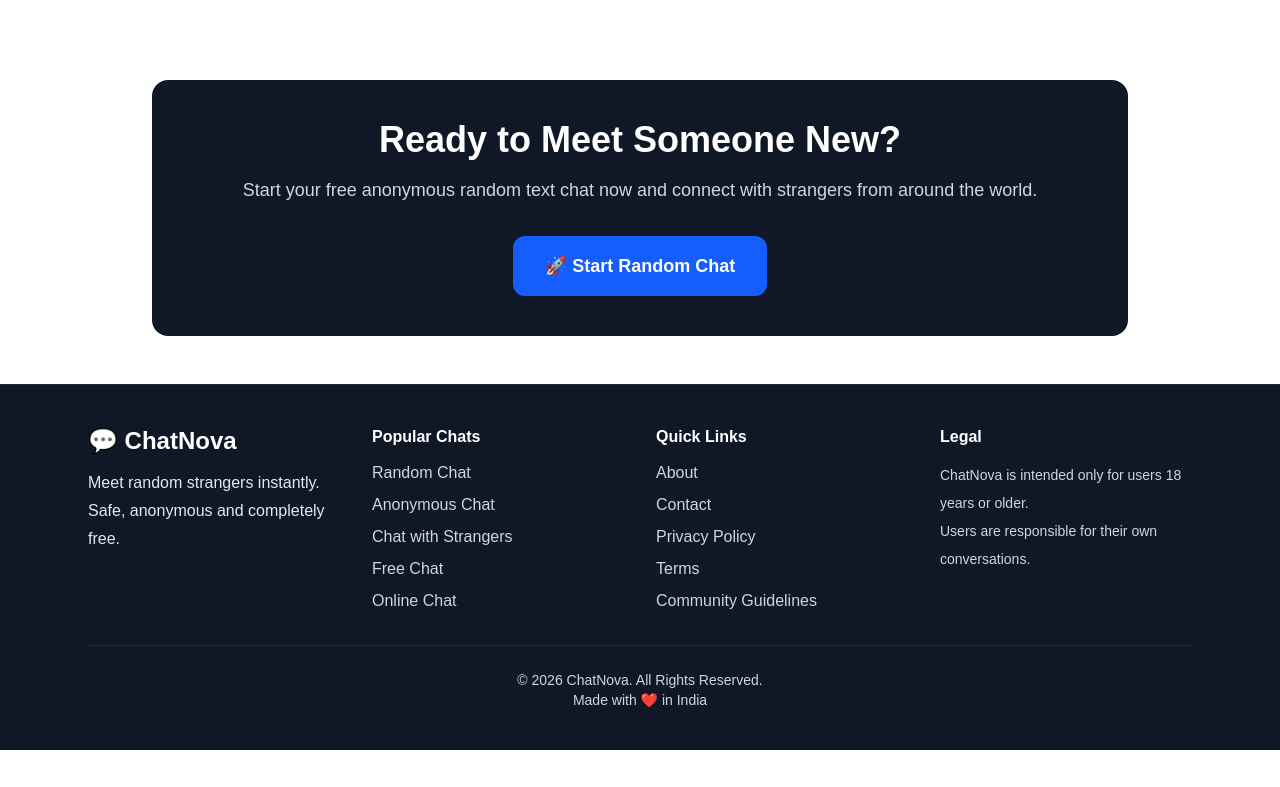
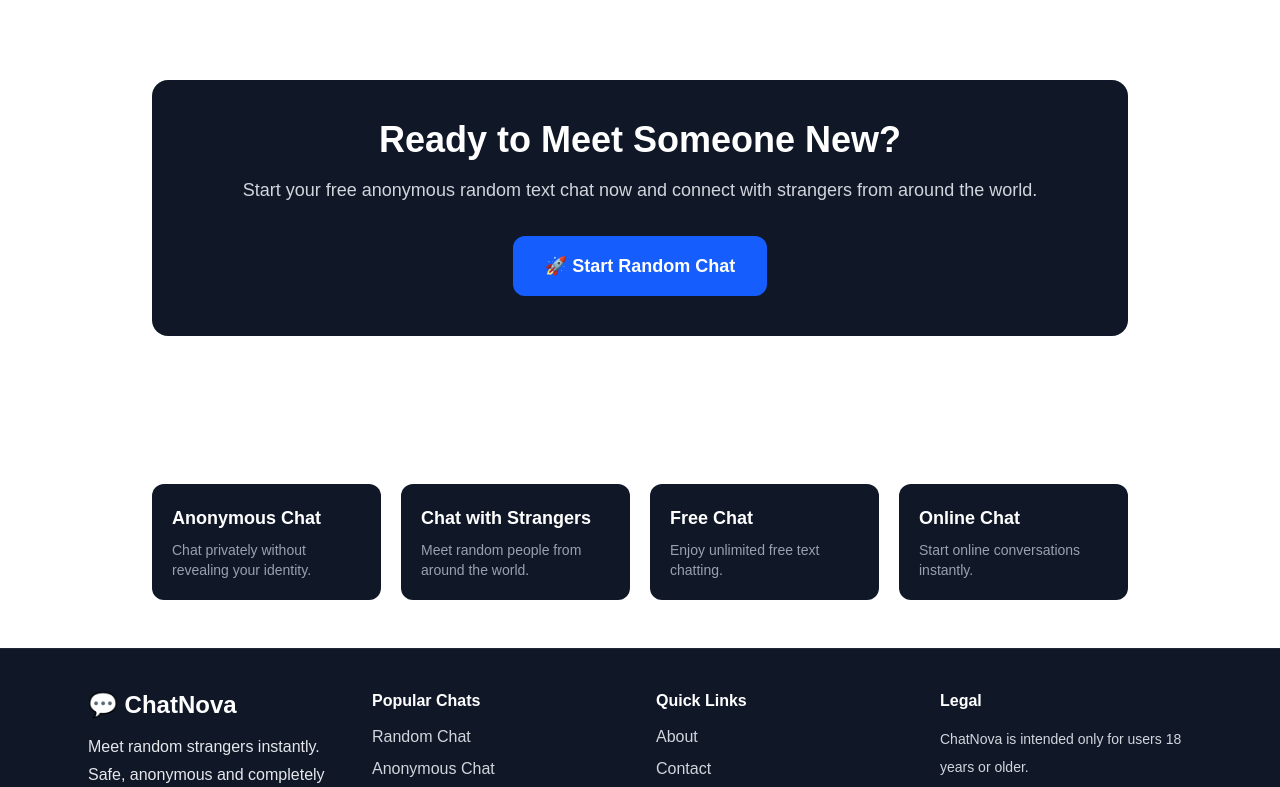
Before and after one commit to Shubhampb4499/random-chat, a Next.js app: page /random-chat in a window 1280 px wide. Shown: the part 2101-2888 px from the top of the page. Before the commit the page ends 2851 px from the top, so only its background shows below. Built offline with nearby package versions, Linux system fonts and the light colour scheme.

Commit message:
Added Random Chat SEO content and internal links

```diff
--- a/app/random-chat/page.tsx
+++ b/app/random-chat/page.tsx
@@ -196,7 +196,7 @@
 
   <p className="text-gray-300 leading-8">
     If someone behaves inappropriately, you can immediately disconnect and use
-    the Report feature. Our goal is to provide a safe, anonymous and enjoyable random text chat experience for everyone..
+    the Report feature. Our goal is to provide a safe, anonymous and enjoyable random text chat experience for everyone.
   </p>
 
 </section>
@@ -275,7 +275,69 @@
   </Link>
 
 </section>
+<section className="mt-20">
 
+  <h2 className="text-3xl font-bold mb-8">
+    Explore More Chat Options
+  </h2>
+
+  <div className="grid md:grid-cols-2 lg:grid-cols-4 gap-5">
+
+    <Link
+      href="/anonymous-chat"
+      className="bg-gray-900 hover:bg-gray-800 p-5 rounded-xl"
+    >
+      <h3 className="font-semibold text-lg">
+        Anonymous Chat
+      </h3>
+
+      <p className="text-gray-400 mt-2 text-sm">
+        Chat privately without revealing your identity.
+      </p>
+    </Link>
+
+    <Link
+      href="/chat-with-strangers"
+      className="bg-gray-900 hover:bg-gray-800 p-5 rounded-xl"
+    >
+      <h3 className="font-semibold text-lg">
+        Chat with Strangers
+      </h3>
+
+      <p className="text-gray-400 mt-2 text-sm">
+        Meet random people from around the world.
+      </p>
+    </Link>
+
+    <Link
+      href="/free-chat"
+      className="bg-gray-900 hover:bg-gray-800 p-5 rounded-xl"
+    >
+      <h3 className="font-semibold text-lg">
+        Free Chat
+      </h3>
+
+      <p className="text-gray-400 mt-2 text-sm">
+        Enjoy unlimited free text chatting.
+      </p>
+    </Link>
+
+    <Link
+      href="/online-chat"
+      className="bg-gray-900 hover:bg-gray-800 p-5 rounded-xl"
+    >
+      <h3 className="font-semibold text-lg">
+        Online Chat
+      </h3>
+
+      <p className="text-gray-400 mt-2 text-sm">
+        Start online conversations instantly.
+      </p>
+    </Link>
+
+  </div>
+
+</section>
     </main>
   );
 }
```
